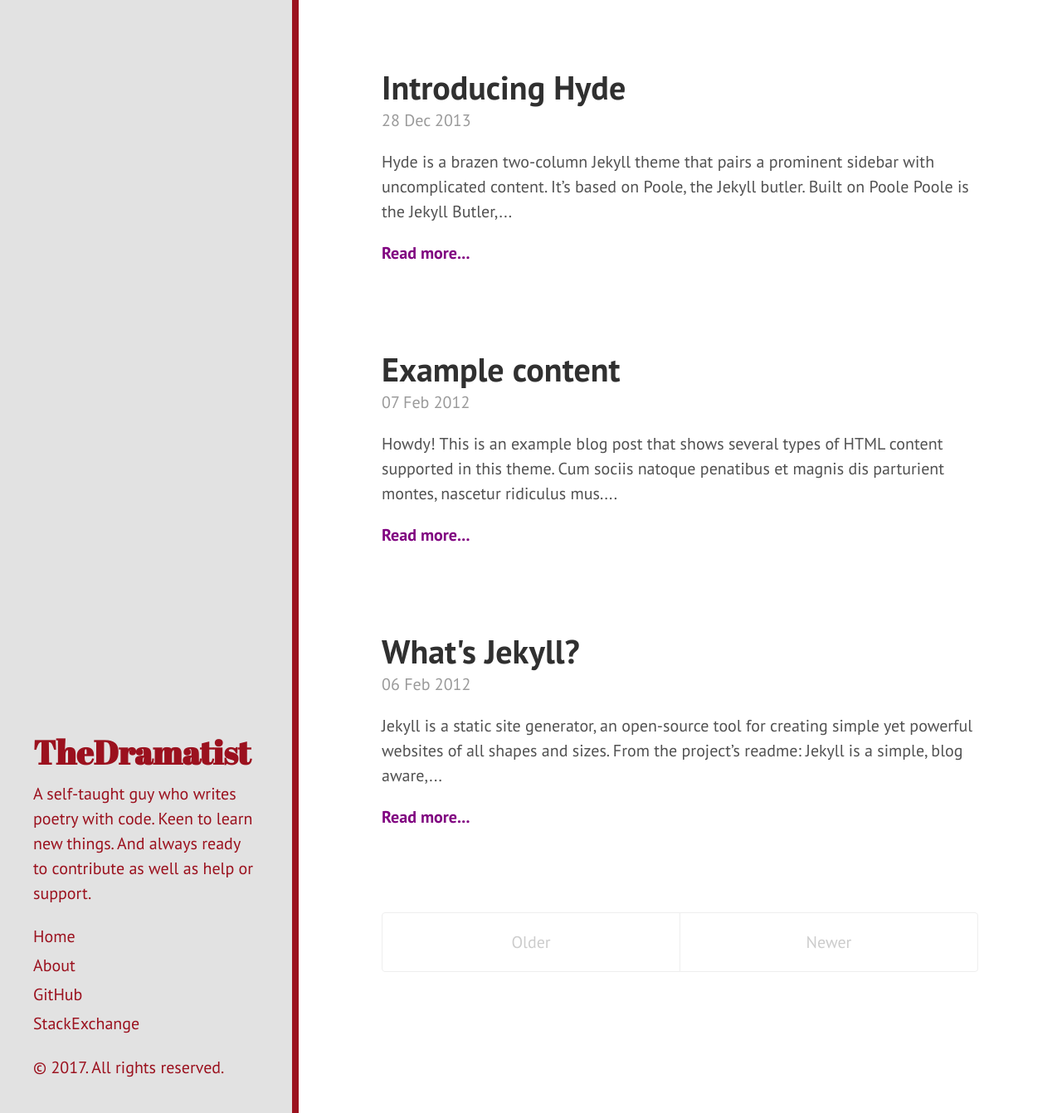
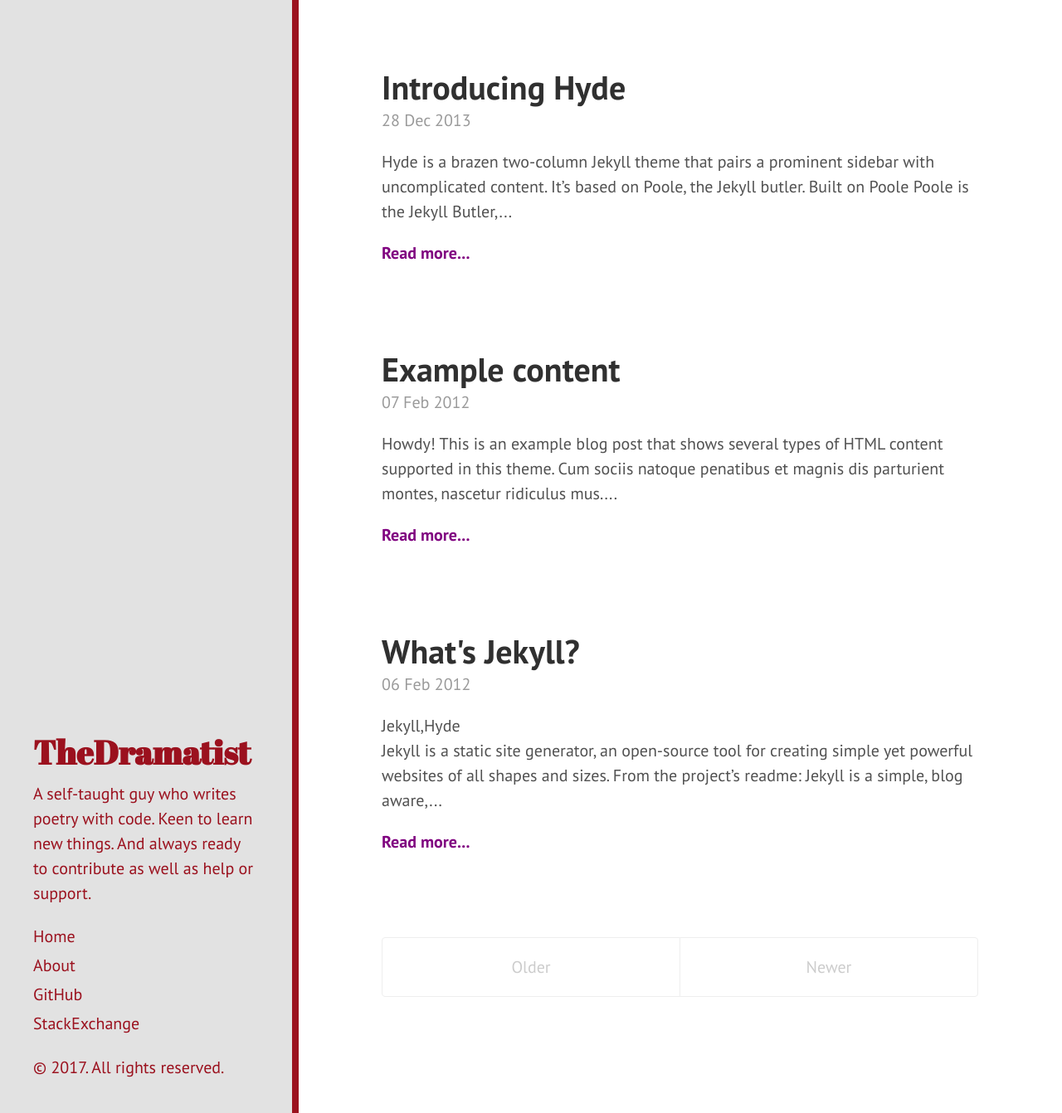
Before and after one commit to khanrn/codemascot.github.io, a Jekyll site: the page built from index.html, in a window 1280 px wide and 1342 px high. Shown: the whole window at 83% size. Built offline with Jekyll 4.4.1, drawn with Linux system fonts in a browser that asks for light colours; Markdown is read by kramdown in place of the engine named in the settings; the list of posts is cut into pages by our own code.

Commit message:
Categories Added

```diff
--- a/_layouts/post.html
+++ b/_layouts/post.html
@@ -5,7 +5,7 @@ layout: default
 <div class="post">
   <h1 class="post-title">{{ page.title }}</h1>
   <span class="post-date">{{ page.date | date_to_string }}</span>
-  <div class="categories"><span>{{ page.categories | join: '</span><span>' }}</span></div>
+  <div class="categories"><span>{{ post.categories | join: '</span><span>' }}</span></div>
   {{ content }}
 </div>
 
--- a/index.html
+++ b/index.html
@@ -12,7 +12,7 @@ title: Home
       </a>
     </h1>
     <span class="post-date">{{ post.date | date_to_string }}</span>
-    <div class="categories"><span>{{ page.categories | join: '</span><span>' }}</span></div>
+    <div class="categories"><span>{{ post.categories | join: '</span><span>' }}</span></div>
     {{ post.content | strip_html | truncatewords:30 }}
     <a class="read-more" href="{{ post.url }}">Read more...</a>
   </div>
```
